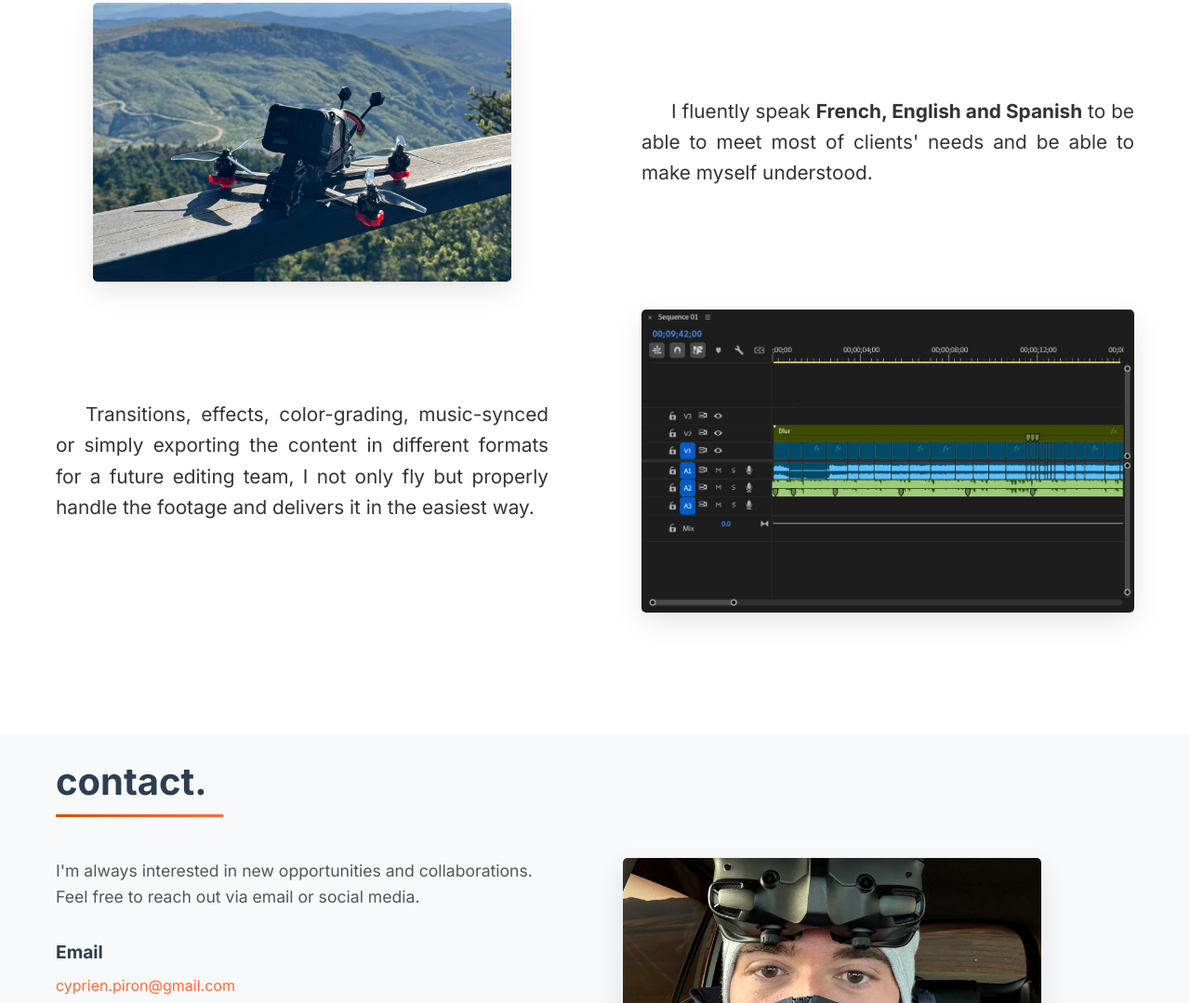
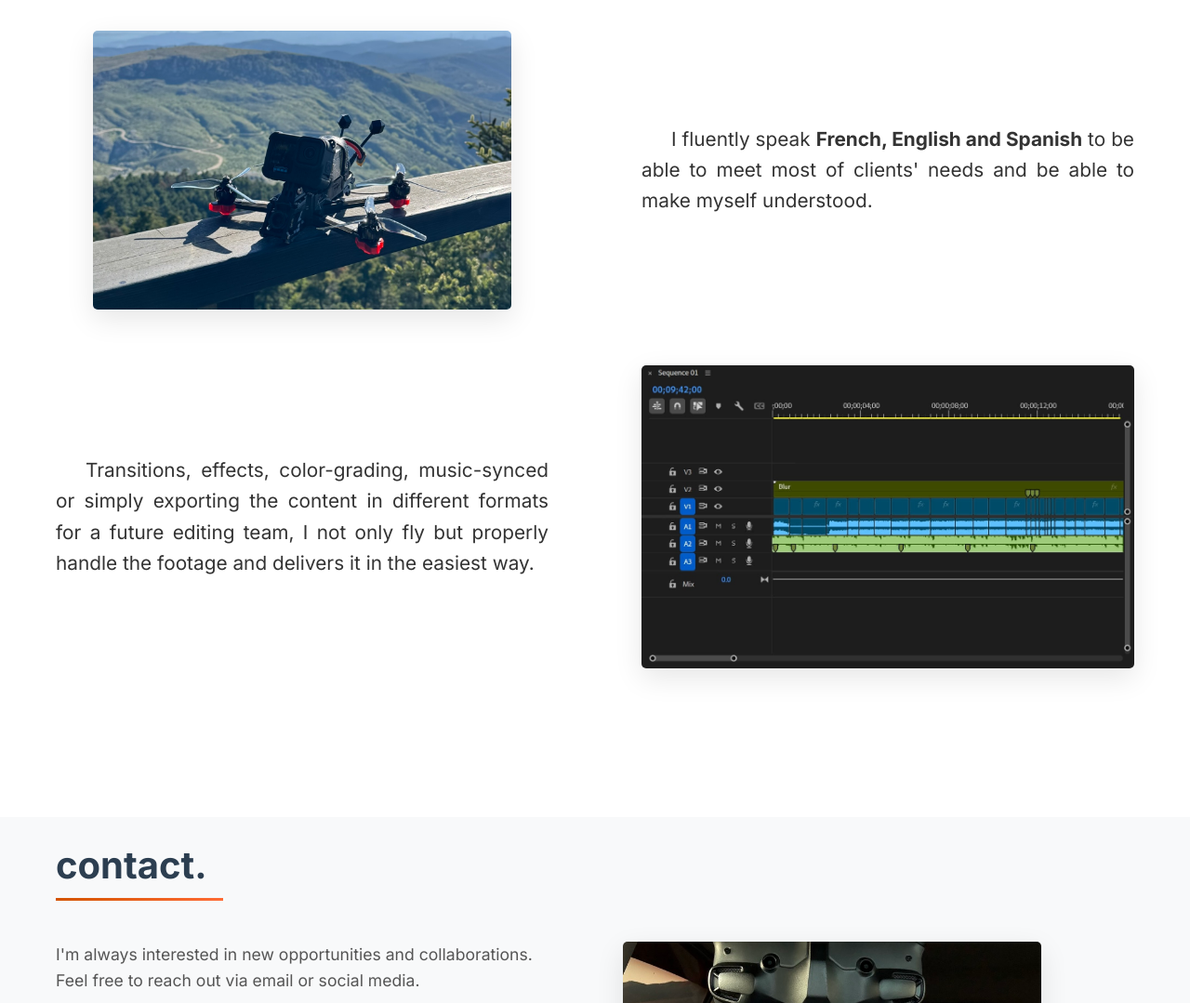
Before and after one commit to pironc/pironc.github.io, a plain HTML site: page index.html in a window 1280 px wide. Shown: the part 1385-2464 px from the top of the page at 93% size. Drawn offline with Linux system fonts and the light colour scheme.

Commit message:
added margin under profile picture

```diff
--- a/styles.css
+++ b/styles.css
@@ -244,7 +244,7 @@ section h2::after {
     grid-template-columns: 1.0fr 1.0fr; /* Equal split - image smaller */
     gap: 100px; /* More space between text and image */
     align-items: center;
-    margin-bottom: 10px; /* More padding between introduction and videos */
+    margin-bottom: 40px; /* More padding between introduction and videos */
 }
 
 .about-text {
```
